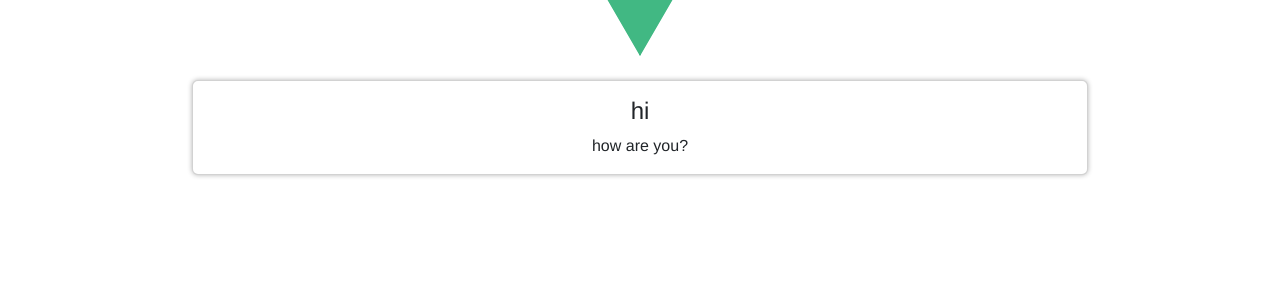
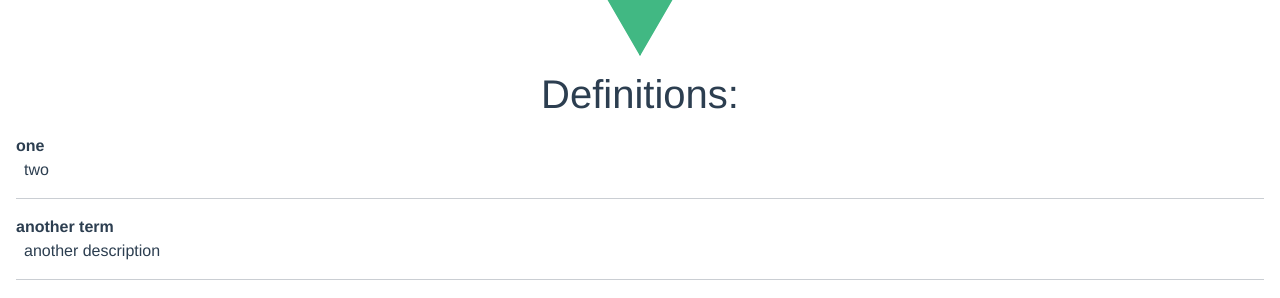
Before and after one commit to distribution-department/vue-hillel-homeworks, a Vue app: page / in a window 1280 px wide. Shown: the part 190-488 px from the top of the page. Built offline with nearby package versions, Linux system fonts and the light colour scheme.

Commit message:
feat: homework-8

```diff
--- a/babel.config.js
+++ b/babel.config.js
@@ -1,5 +1,8 @@
 module.exports = {
-  presets: [
-    '@vue/cli-plugin-babel/preset'
-  ]
+    presets: [
+        '@vue/cli-plugin-babel/preset'
+    ],
+    plugins: [
+        "@vue/babel-plugin-jsx"
+    ]
 }
--- a/package.json
+++ b/package.json
@@ -15,6 +15,7 @@
   "devDependencies": {
     "@babel/core": "^7.12.16",
     "@babel/eslint-parser": "^7.12.16",
+    "@vue/babel-plugin-jsx": "^1.2.2",
     "@vue/cli-plugin-babel": "~5.0.0",
     "@vue/cli-plugin-eslint": "~5.0.0",
     "@vue/cli-service": "~5.0.0",
--- a/src/App.vue
+++ b/src/App.vue
@@ -1,22 +1,25 @@
 <template>
     <img alt="Vue logo" src="./assets/logo.png">
-    <card-component :title="ttl" :text="txt"/>
+    <HelloWorld msg="Welcome to Your Vue.js App"/>
+    <definitions-component :definitions="definitions"/>
 </template>
 
 <script>
-    import CardComponent from "@/components/CardComponent";
+    import DefinitionsComponent from "@/components/DefinitionsComponent.jsx";
 
     export default {
         name: 'App',
-        components: {
-            CardComponent
-        },
         data() {
             return {
-                ttl: 'hi',
-                txt: 'how are you?'
+                definitions: [
+                    {dt: 'one', dd: 'two', id: 1},
+                    {dt: 'another term', dd: 'another description', id: 2},
+                ]
             }
-        }
+        },
+        components: {
+            DefinitionsComponent
+        },
     }
 </script>
 
--- a/src/components/CardComponent.vue
+++ /dev/null
@@ -1,26 +0,0 @@
-<template>
-    <div className="card">
-        <div className="card-body">
-            <h4 className="card-title" v-if="title">{{ title }}</h4>
-            <p className="card-text" v-if="text">{{ text }}</p>
-        </div>
-    </div>
-</template>
-
-<script>
-    export default {
-        name: 'CardComponent',
-        props: {
-            title: String,
-            text: String
-        }
-    }
-</script>
-
-<style scoped>
-    .card {
-        width: 70%;
-        margin: 10px auto;
-        box-shadow: 0 0 5px rgba(0, 0, 0, 0.3);
-    }
-</style>
--- /dev/null
+++ b/src/components/DefinitionsComponent.jsx
@@ -0,0 +1,39 @@
+import {defineComponent} from 'vue';
+
+export default defineComponent({
+    name: 'DefinitionsComponent',
+    props: {
+        definitions: {
+            dt: {
+                type: String,
+                required: true,
+                default: 'Prop -dt- doesn`t exist!'
+            },
+            dd: {
+                type: String,
+                required: true,
+                default: 'Prop -dd- doesn`t exist!'
+            },
+            id: {
+                type: Number,
+                required: true,
+                default: 'Prop -id- doesn`t exist!'
+            },
+        }
+    },
+    render() {
+        return (
+            <div>
+                <h1>Definitions:</h1>
+                {this.definitions.map((prop) => {
+                        return <div key={prop.id} class="text-start m-3">
+                            <dt>{prop.dt}</dt>
+                            <dd class="mx-2">{prop.dd}</dd>
+                            <hr/>
+                        </div>
+                    }
+                )}
+            </div>
+        )
+    }
+});
```
Also changed, not shown: 1 other file (tests, documents, lock files or other folders).
